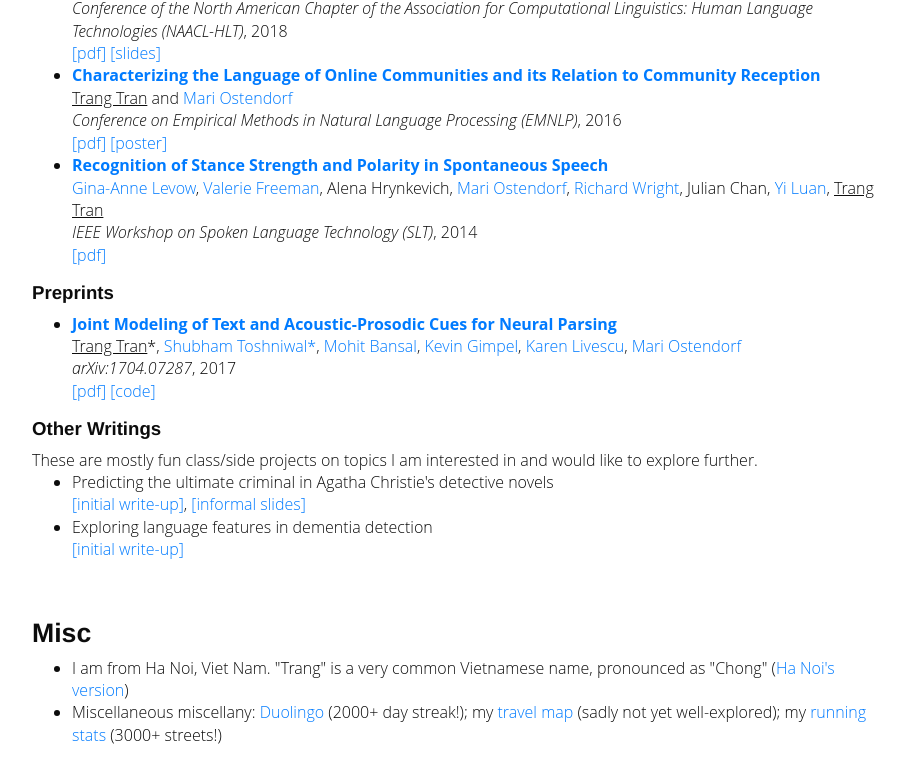
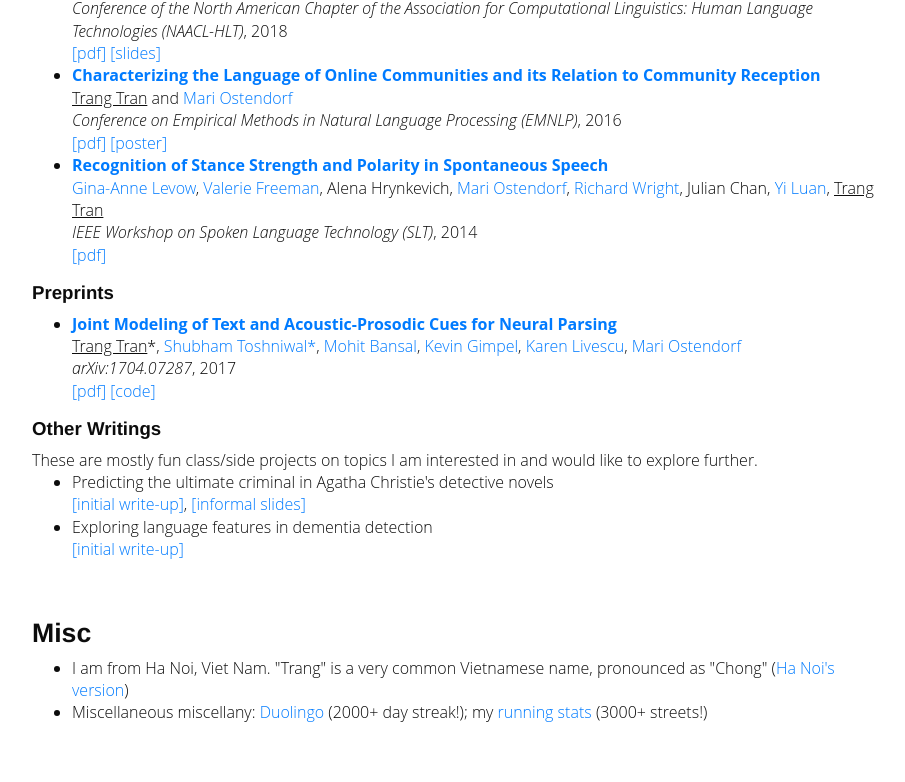
Before and after one commit to ttmt001/ttmt001.github.io, a plain HTML site: page index.html in a window 1280 px wide. Shown: the part 2202-2984 px from the top of the page, without its empty margins (179-1084 px from the left). After the commit the page ends 2962 px from the top, so only its background shows below. Drawn offline with nearby package versions, Linux system fonts and the light colour scheme.

Commit message:
paper updates; delete dead references

```diff
--- a/index.html
+++ b/index.html
@@ -27,7 +27,6 @@
     </head>
 
     <body>
-
 
         <nav class="navbar navbar-expand-md navbar-dark bg-dark fixed-top">
           <a class="navbar-brand" href="#">ttmt001</a>
@@ -75,27 +74,7 @@
             <li>
               <b>Email</b>: ttmt001 dot snlp at gmail dot com
             </li>
-<!--
-            <li>
-              <b>Mailing Address</b>: TBD (I am working remotely)
-            </li>
-                    <li>
-                    <b>Address</b>:
-                     University of Washington
-                    </li>
-                    <li>
-                      Department of Electrical and Computer Engineering
-                    </li>
-                    <li>
-                      Campus Box 352500
-                    </li>
-                    <li>
-                      185 Stevens Way
-                    </li>
-                    <li>
-                      Seattle, WA 98195-2500
-                    </li>
--->
+
             </div>
 
             <div class="col-sm-6">
@@ -227,9 +206,7 @@
         International Conference on Multimodal Interaction (ICMI)</i>, 2023
         <br>
         <a href="pdfs/ICMI23.pdf">[pdf]</a>
-        <!--
-            <a href="https://docs.google.com/presentation/d/1m5rSfvIGPS_v1Q-Y7n4RE7wTMkn2GrytGHsOrR4Ff2s/edit?usp=sharing">[poster]</a>
-        -->
+        <a href="https://docs.google.com/presentation/d/1m5rSfvIGPS_v1Q-Y7n4RE7wTMkn2GrytGHsOrR4Ff2s/edit?usp=sharing">[poster]</a>
         <a href="https://github.com/ihp-lab/mm_analysis_empathy">[code]</a>
         </li>
 
@@ -529,17 +506,9 @@
         Miscellaneous miscellany:
         <a href="https://www.duolingo.com/profile/trangham283">Duolingo</a>
         (2000+ day streak!);
-        my <a href=map.html>travel map</a> (sadly not yet well-explored);
         my <a href="https://citystrides.com/users/6082">running stats</a>
         (3000+ streets!)
         </li>
-
-        <!--<li>
-        I have a <a href=https://twitter.com/trang_tran_203>Twitter account</a>,
-        which was originally intended for strictly academic purposes.
-        I have mostly failed to maintain that intention.
-        </li>-->
-
 
         </div>
         </div>
```
